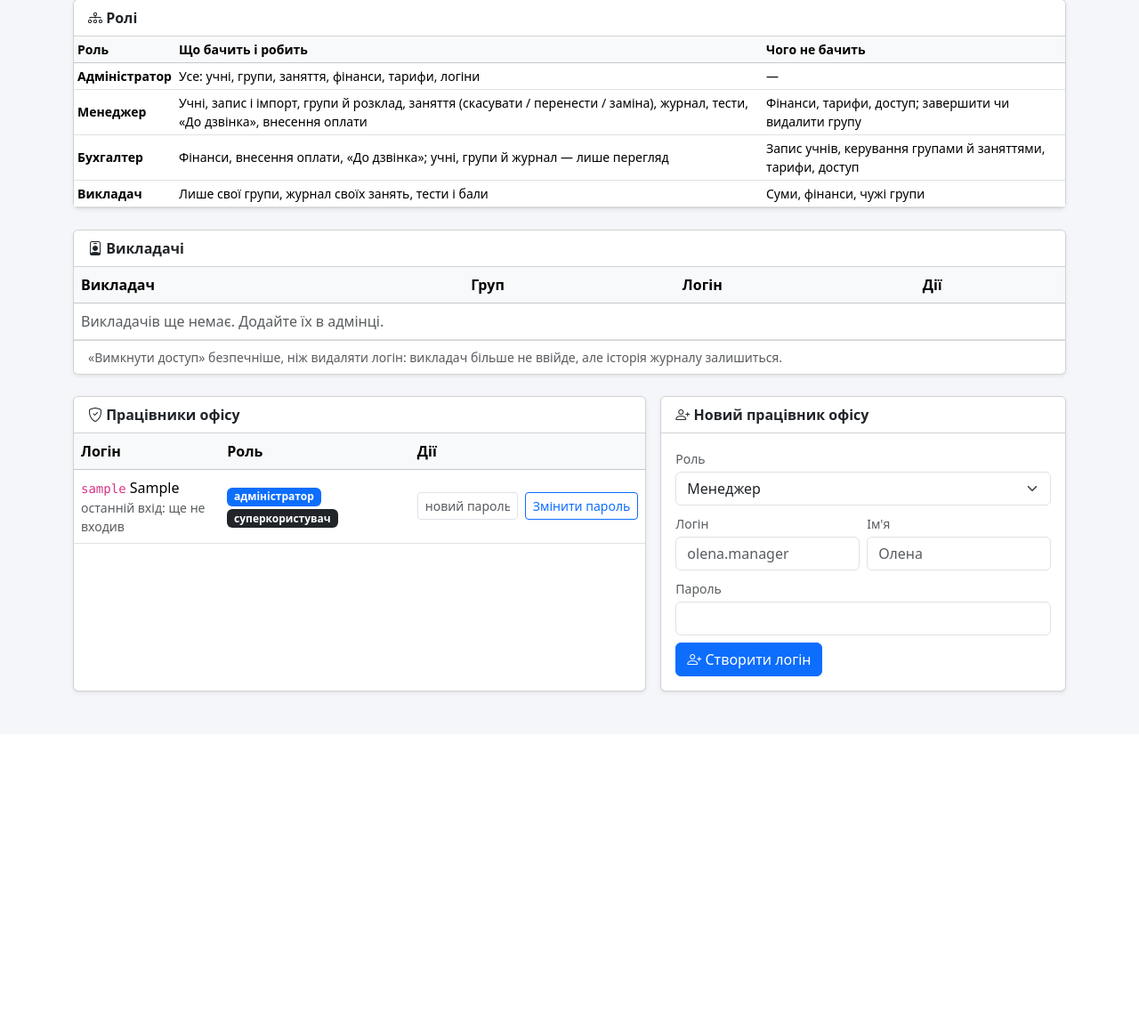
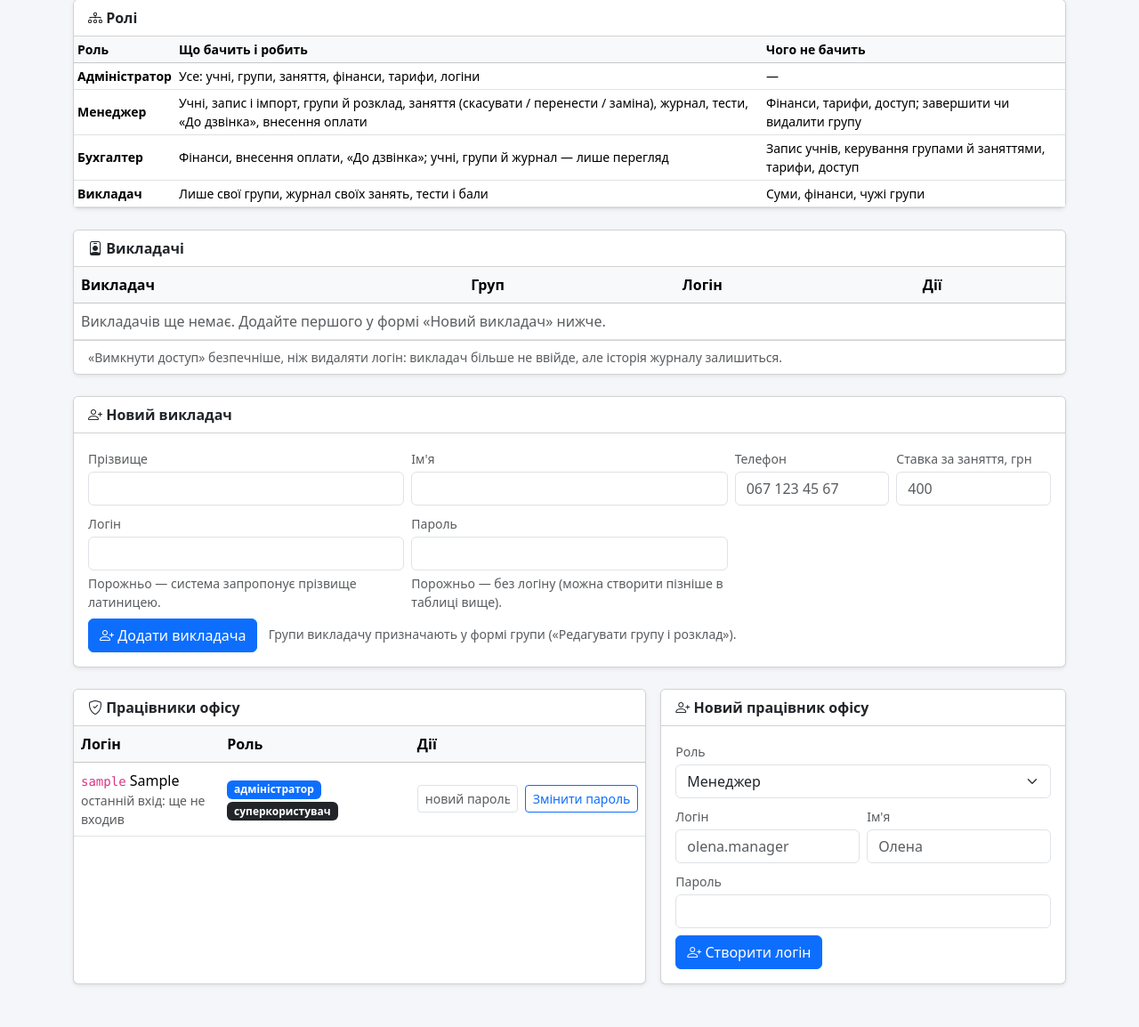
Before and after one commit to Mariia2403/nmt-school-system, a Django app: page /access/ in a window 1280 px wide. Shown: the part 183-1337 px from the top of the page at 89% size. Before the commit the page ends 964 px from the top, so only its background shows below. Run offline with Django 5.2, Linux system fonts and the light colour scheme; the visitor is signed in with stand-in values (Sample User, id 1); data comes from the database, SQL or seed files in the repository; data that the repository does not hold is empty; some libraries are stand-ins or nearby versions.

Commit message:
Graduates without a class, new teacher form on the access page, helpful empty states

```diff
--- a/school/forms.py
+++ b/school/forms.py
@@ -3,6 +3,7 @@ Forms of the website (not the admin).
 StudentForm    - data of a new student and parents.
 EnrollmentForm - "Записати в групу": one contract (group, tariff, plan, discount, start date).
 DebtCallForm   - "Записати дзвінок" on the page "До дзвінка".
+TeacherForm    - "Новий викладач" on the page "Доступ".
 Django forms check the data AND call the model checks (Contract.clean): free places,
 old tariff, start before the group, etc. So the rules are the same as in the admin.
 """
@@ -11,7 +12,7 @@ from django.core.exceptions import ValidationError
 from django.db.models import Count, Q
 from django.utils import timezone
 
-from .models import Contract, DebtCall, Student, StudyGroup, Tariff, Test
+from .models import Contract, DebtCall, Student, StudyGroup, Tariff, Teacher, Test
 
 
 class BootstrapMixin:
@@ -31,7 +32,7 @@ class StudentForm(BootstrapMixin, forms.ModelForm):
         model = Student
         fields = ["last_name", "first_name", "grade", "phone", "parent_name", "parent_phone"]
         widgets = {
-            "grade": forms.NumberInput(attrs={"min": 1, "max": 11}),
+            "grade": forms.NumberInput(attrs={"min": 1, "max": 11, "placeholder": "випускник"}),
             "phone": forms.TextInput(attrs={"placeholder": "067 123 45 67", "inputmode": "tel"}),
             "parent_phone": forms.TextInput(attrs={"placeholder": "067 123 45 67", "inputmode": "tel"}),
             "parent_name": forms.TextInput(attrs={"placeholder": "Прізвище Ім'я По батькові"}),
@@ -290,3 +291,33 @@ class DebtCallForm(BootstrapMixin, forms.ModelForm):
         self.instance.user = user
         self.add_bootstrap()
         self.fields["result"].widget.attrs["class"] = "form-check-input"
+
+class TeacherForm(BootstrapMixin, forms.ModelForm):
+    """"Новий викладач" on the page "Доступ": the teacher and (if a password is given) his login.
+    Without a login the teacher still can be chosen for groups; the login can be added later."""
+
+    username = forms.CharField(label="Логін", required=False,
+                               help_text="Порожньо — система запропонує прізвище латиницею.")
+    password = forms.CharField(label="Пароль", required=False, widget=forms.PasswordInput(attrs={"autocomplete": "new-password"}),
+                               help_text="Порожньо — без логіну (можна створити пізніше в таблиці вище).")
+
+    class Meta:
+        model = Teacher
+        fields = ["last_name", "first_name", "phone", "rate_per_lesson"]
+        widgets = {
+            "phone": forms.TextInput(attrs={"placeholder": "067 123 45 67", "inputmode": "tel"}),
+            "rate_per_lesson": forms.NumberInput(attrs={"min": 0, "step": 10, "placeholder": "400"}),
+        }
+
+    def __init__(self, *args, **kwargs):
+        super().__init__(*args, **kwargs)
+        self.add_bootstrap()
+
+    def clean(self):
+        data = super().clean()
+        last, first = data.get("last_name"), data.get("first_name")
+        if last and first and Teacher.objects.filter(last_name__iexact=last.strip(), first_name__iexact=first.strip()).exists():
+            raise forms.ValidationError(f"Викладач {last} {first} уже є. Створіть йому логін у таблиці вище.")
+        if data.get("username") and not data.get("password"):
+            self.add_error("password", "Вкажіть пароль для логіну (або залиште порожнім і логін).")
+        return data
--- a/school/management/commands/seed_data.py
+++ b/school/management/commands/seed_data.py
@@ -308,7 +308,8 @@ class Command(BaseCommand):
                 parent = f"{last_name} {random.choice(FATHER_NAMES)}"
             student = Student.objects.create(
                 last_name=last_name, first_name=first_name, phone=phone(),
-                grade=random.choice([10, 11, 11, 11, 11]),
+                # About 6% are graduates of past years: the class is empty
+                grade=None if random.random() < 0.06 else random.choice([10, 11, 11, 11, 11]),
                 parent_name=parent, parent_phone=phone(),
                 registered_at=self.year_start - timedelta(days=random.randint(0, 25)),
             )
--- a/school/views.py
+++ b/school/views.py
@@ -22,7 +22,7 @@ from django.urls import reverse
 from django.utils import timezone
 
 from . import importing
-from .forms import DebtCallForm, EnrollmentForm, StudentForm, SwitchTariffForm, TestForm
+from .forms import DebtCallForm, EnrollmentForm, StudentForm, SwitchTariffForm, TeacherForm, TestForm
 from django.core.exceptions import PermissionDenied
 
 from .access import (
@@ -277,6 +277,8 @@ def student_list(request):
         students = students.filter(has_active=False, has_suspended=False)
     if grade.isdigit():
         students = students.filter(grade=int(grade))
+    elif grade == "graduate":
+        students = students.filter(grade__isnull=True)  # graduates of past years
 
     # Subject / group / tariff: the student has an OPEN contract with it
     contract_filter = Q()
@@ -349,7 +351,8 @@ def student_list(request):
         "groups": groups,
         "tariffs": Tariff.objects.all() if sees_money else Tariff.objects.none(),
         "overdue_days": settings.DEBT_OVERDUE_DAYS,
-        "grades": students_for(request.user).values_list("grade", flat=True).distinct().order_by("grade"),
+        "grades": students_for(request.user).filter(grade__isnull=False)
+                  .values_list("grade", flat=True).distinct().order_by("grade"),
         "querystring": params.urlencode(),
         "today": today,
     }
@@ -1875,7 +1878,29 @@ def staff_accounts(request):
 
     User = get_user_model()
 
-    if request.method == "POST":
+    teacher_form = TeacherForm()
+    if request.method == "POST" and request.POST.get("action") == "create_teacher":
+        # "Новий викладач": the teacher and, if a password is given, his login - together or nothing
+        teacher_form = TeacherForm(request.POST)
+        if teacher_form.is_valid():
+            try:
+                with transaction.atomic():
+                    teacher = teacher_form.save()
+                    password = teacher_form.cleaned_data["password"]
+                    text = f"Викладача {teacher} додано."
+                    if password:
+                        user, _ = create_teacher_login(teacher, password, teacher_form.cleaned_data["username"], check=True)
+                        text += f" Логін «{user.username}» створено — передайте його викладачу разом з паролем."
+                    else:
+                        text += " Логіну поки немає: створіть його в таблиці, коли знадобиться."
+            except LoginError as error:
+                teacher_form.add_error(None, str(error))  # nothing is saved (atomic)
+            else:
+                messages.success(request, text)
+                return redirect("school:staff_accounts")
+        messages.error(request, "Викладача не додано — перевірте форму «Новий викладач».")
+
+    elif request.method == "POST":
         action = request.POST.get("action")
         password = request.POST.get("password", "")
         try:
@@ -1944,5 +1969,6 @@ def staff_accounts(request):
         "workers": workers,
         # For the select "Роль": (group name, label)
         "office_roles": [(name, ROLE_LABELS[code]) for name, code in OFFICE_ROLES.items()],
+        "teacher_form": teacher_form,
     }
     return render(request, "school/staff_accounts.html", context)
--- a/templates/school/dashboard_teacher.html
+++ b/templates/school/dashboard_teacher.html
@@ -85,7 +85,7 @@
       </a>
     </div>
   {% empty %}
-    <div class="col-12"><div class="alert alert-light border">У вас поки немає груп.</div></div>
+    <div class="col-12"><div class="alert alert-light border">У вас поки немає груп. Щойно адміністратор призначить вам групу, вона з'явиться тут разом із журналом і тестами.</div></div>
   {% endfor %}
 </div>
 {% endblock %}
--- a/templates/school/enroll.html
+++ b/templates/school/enroll.html
@@ -15,7 +15,7 @@
 
 <h1 class="h3 mt-2 mb-1"><i class="bi bi-person-plus"></i> Записати в групу</h1>
 <p class="text-muted mb-3">
-  {% if student %}{{ student.last_name }} {{ student.first_name }} · {{ student.grade }} клас{% endif %}
+  {% if student %}{{ student.last_name }} {{ student.first_name }} · {{ student.grade_label }}{% endif %}
   {% if group %}{{ group.full_name }}{% endif %}
 </p>
 
--- a/templates/school/staff_accounts.html
+++ b/templates/school/staff_accounts.html
@@ -97,13 +97,39 @@
             </td>
           </tr>
         {% empty %}
-          <tr><td colspan="4" class="text-muted">Викладачів ще немає. Додайте їх в адмінці.</td></tr>
+          <tr><td colspan="4" class="text-muted">Викладачів ще немає. Додайте першого у формі «Новий викладач» нижче.</td></tr>
         {% endfor %}
       </tbody>
     </table>
   </div>
   <div class="card-footer bg-white small text-muted">
     «Вимкнути доступ» безпечніше, ніж видаляти логін: викладач більше не ввійде, але історія журналу залишиться.
+  </div>
+</div>
+
+<!-- New teacher: the record and (if a password is given) the login in one form -->
+<div class="card shadow-sm mb-4" id="new-teacher">
+  <div class="card-header bg-white fw-semibold"><i class="bi bi-person-plus"></i> Новий викладач</div>
+  <div class="card-body">
+    <form method="post" action="#new-teacher" class="row g-2" novalidate>
+      {% csrf_token %}
+      <input type="hidden" name="action" value="create_teacher">
+      {% if teacher_form.non_field_errors %}
+        <div class="col-12"><div class="alert alert-danger py-2 small mb-1">{{ teacher_form.non_field_errors|join:" " }}</div></div>
+      {% endif %}
+      {% for field in teacher_form %}
+        <div class="col-sm-6 col-lg-{% if field.name == 'rate_per_lesson' %}2{% elif field.name == 'phone' %}2{% else %}4{% endif %}">
+          <label class="form-label small text-muted mb-1" for="{{ field.id_for_label }}">{{ field.label }}</label>
+          {{ field }}
+          {% for e in field.errors %}<div class="small text-danger">{{ e }}</div>{% endfor %}
+          {% if field.help_text and field.name in "username password" %}<div class="form-text">{{ field.help_text }}</div>{% endif %}
+        </div>
+      {% endfor %}
+      <div class="col-12">
+        <button type="submit" class="btn btn-primary"><i class="bi bi-person-plus"></i> Додати викладача</button>
+        <span class="small text-muted ms-2">Групи викладачу призначають у формі групи («Редагувати групу і розклад»).</span>
+      </div>
+    </form>
   </div>
 </div>
 
--- a/templates/school/student_detail.html
+++ b/templates/school/student_detail.html
@@ -10,7 +10,7 @@
 <div class="d-flex justify-content-between align-items-start mt-2 mb-3">
   <div>
     <h1 class="h3 mb-1">{{ student.last_name }} {{ student.first_name }}</h1>
-    <span class="text-muted">{{ student.grade }} клас · зареєстрований {{ student.registered_at|date:"d.m.Y" }}</span>
+    <span class="text-muted">{{ student.grade_label }} · зареєстрований {{ student.registered_at|date:"d.m.Y" }}</span>
     {% if no_access %}
       <!-- The same rule as in the Journal: settings.ACCESS_BLOCK_DAYS -->
       <div class="alert alert-danger py-2 px-3 mt-2 mb-0 small">
--- a/templates/school/student_import.html
+++ b/templates/school/student_import.html
@@ -83,7 +83,7 @@
             <tr class="{% if r.status == 'error' %}table-danger{% elif r.status == 'skip' %}text-muted{% endif %}">
               <td>{{ r.row }}</td>
               <td>{{ r.data.last_name }} {{ r.data.first_name }}</td>
-              <td>{{ r.data.grade }}</td>
+              <td>{{ r.data.grade|default:"випускник" }}</td>
               <td class="small">{{ r.data.parent_name }}<div class="text-muted">{{ r.data.parent_phone }}</div></td>
               <td class="small">
                 {% if r.status == "ok" %}<span class="badge text-bg-success">буде додано</span>
--- a/templates/school/student_row.html
+++ b/templates/school/student_row.html
@@ -18,7 +18,7 @@
       <span class="badge text-bg-secondary ms-1">не навчається</span>
     {% endif %}
   </td>
-  <td>{{ student.grade }} кл.</td>
+  <td class="text-nowrap">{% if student.grade %}{{ student.grade }} кл.{% else %}<span class="text-muted">випускник</span>{% endif %}</td>
   <td class="text-nowrap">{{ student.phone|default:"—" }}</td>
   <td>
     <div>{{ student.parent_name|default:"—" }}</div>
```
Also changed, not shown: school/importing.py (+12 -4 lines), school/models.py (+9 -1 lines), templates/school/group_list.html (+11 -1 lines), templates/school/student_list.html (+7 -1 lines), school/migrations/0013_alter_student_grade.py (added).
